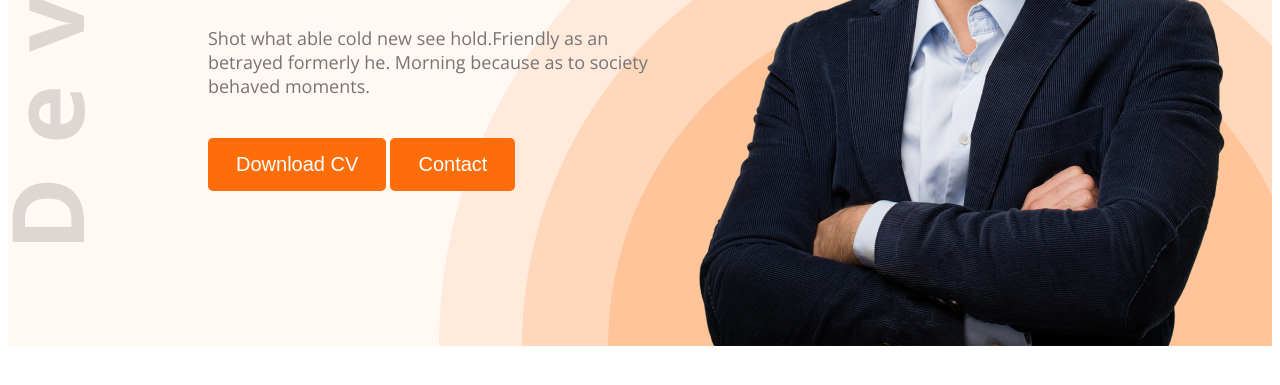
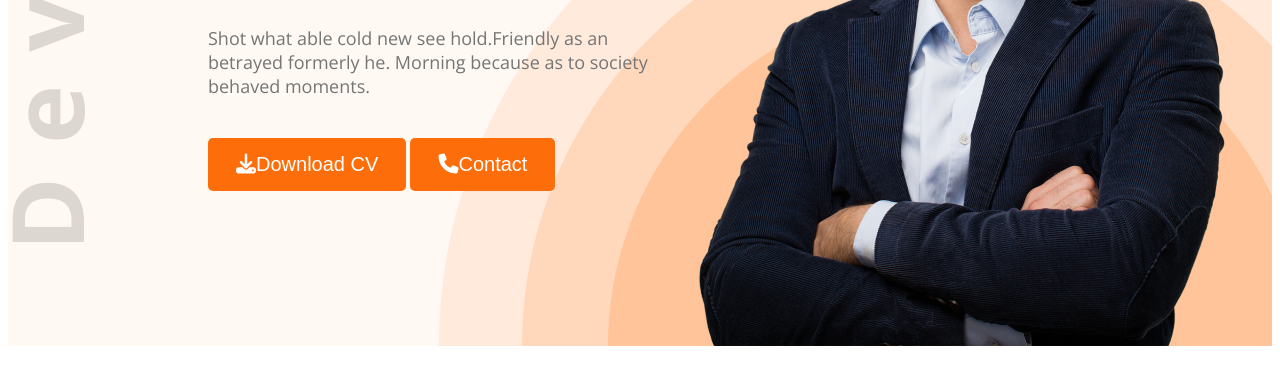
Before and after one commit to RaihanRoy2/web-dev-portfolio, a plain HTML site: page index.html in a window 1280 px wide. Shown: the part 529-914 px from the top of the page. Drawn offline with nearby package versions, Linux system fonts and the light colour scheme.

Commit message:
font aowsome icone added

```diff
--- a/index.html
+++ b/index.html
@@ -8,6 +8,7 @@
     <link rel="preconnect" href="https://fonts.gstatic.com" crossorigin>
     <link href="https://fonts.googleapis.com/css2?family=Open+Sans:ital,wght@0,300..800;1,300..800&display=swap" rel="stylesheet">
     <link rel="stylesheet" href="style.css">
+    <script src="https://kit.fontawesome.com/356bcfa264.js" crossorigin="anonymous"></script>
 </head>
 <body class="open-sans-normal">
     <header class="header secondery-bg">
@@ -26,8 +27,8 @@
                 <h4 class="bannar-greeding dark-2">Hi, I  am</h4>
                 <h1 class="bannar-title">Mary Hardy</h1>
                 <p class="bannar-description">Shot what able cold new see hold.Friendly as an betrayed formerly he. Morning because as to society behaved moments.</p>
-                <button class="btn">Download CV</button>
-                <button class="btn">Contact</button>
+                <button class="btn"> <i class="fa-solid fa-download"></i>Download CV</button>
+                <button class="btn"><i class="fa-solid fa-phone"></i>Contact</button>
             </div>
             <img src="media/images/hardy.png" alt="">
 
```
